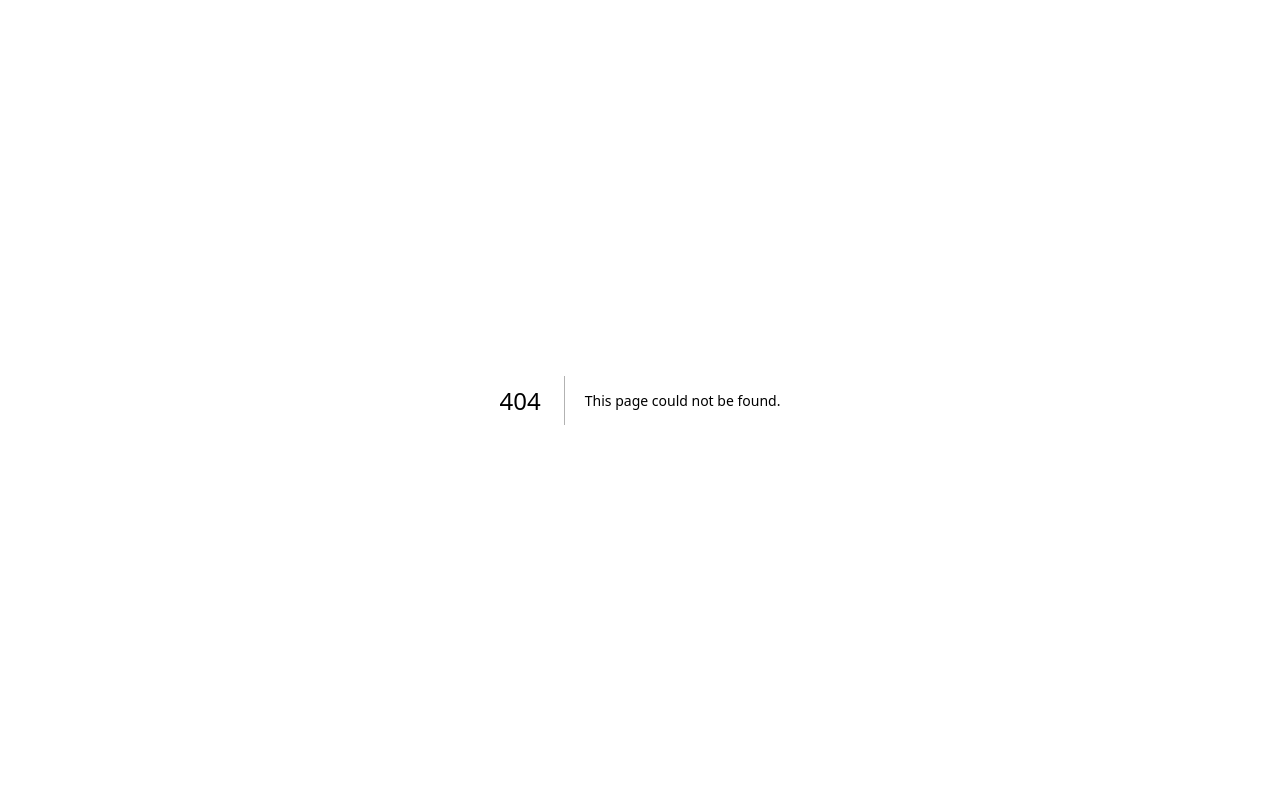
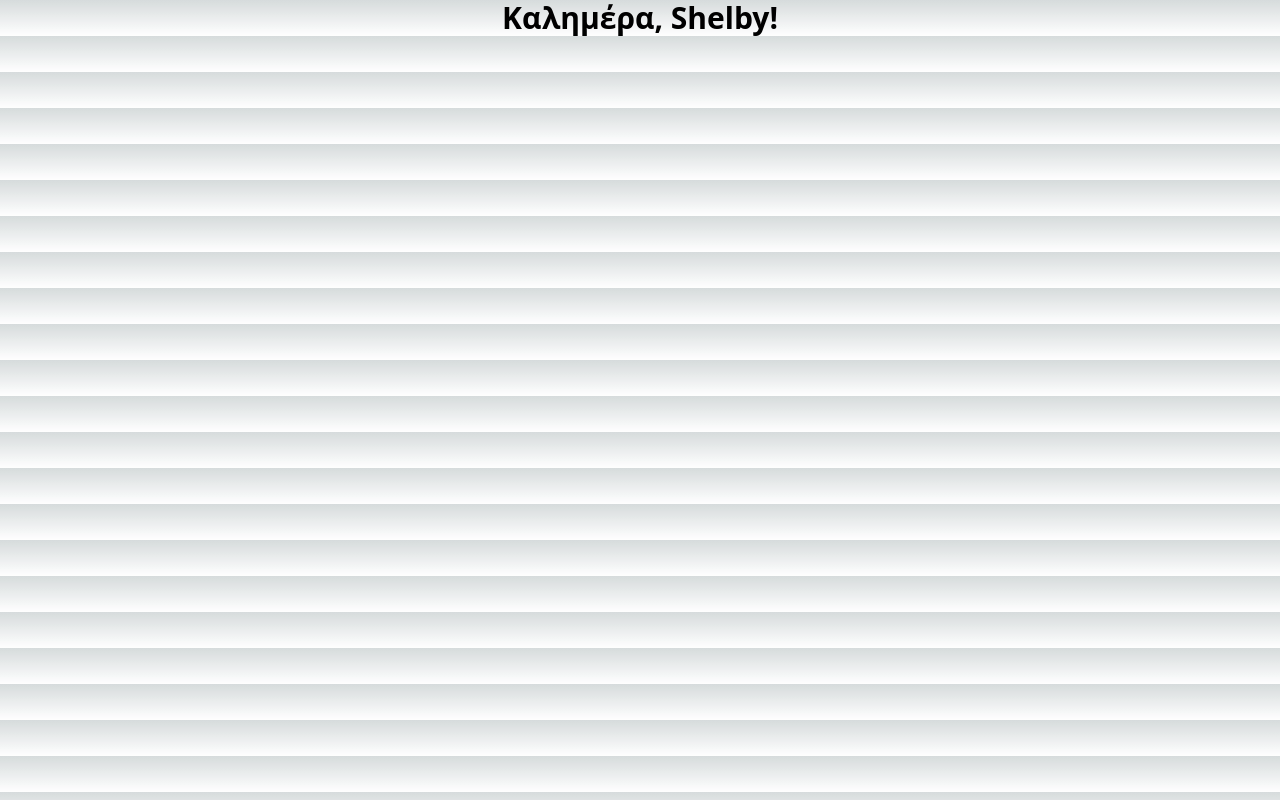
Before and after one commit to sp1222/language-day-by-day, a Next.js app: page /main in a window 1280 px wide. Before the commit this address had no page. Built offline with nearby package versions, Linux system fonts and the light colour scheme.

Commit message:
create some base pages

```diff
--- /dev/null
+++ b/src/app/about/page.tsx
@@ -0,0 +1,5 @@
+export default () => {
+  return <>
+    <h1 className="text-3xl font-bold text-center">About page</h1>
+  </>;
+}
--- a/src/app/layout.tsx
+++ b/src/app/layout.tsx
@@ -16,7 +16,7 @@ export default function RootLayout({
 }>) {
   return (
     <html lang="en">
-      <body className={inter.className}>{children}</body>
+      <body className="flex justify-center">{children}</body>
     </html>
   );
 }
--- /dev/null
+++ b/src/app/login/page.tsx
@@ -0,0 +1,7 @@
+export default () => {
+  return (
+    <>
+      <h1 className="text-3xl font-bold text-center">Login</h1>
+    </>
+  );
+}
--- /dev/null
+++ b/src/app/main/page.tsx
@@ -0,0 +1,9 @@
+export default () => {
+  const greeting = "Καλημέρα";
+  const name = "Shelby";
+  return (
+    <h1 className="text-3xl font-bold text-center">
+      {greeting}, {name}!
+    </h1>
+  );
+}
--- a/src/app/page.tsx
+++ b/src/app/page.tsx
@@ -1,8 +1,8 @@
 
 export default function Home() {
   return (
-    <main className="flex min-h-screen flex-col items-center justify-between p-24">
-      Language Day-by-Day
+    <main>
+      <h1 className="text-3xl font-bold text-center">Language Day-by-Day</h1>
     </main>
   );
 }
```
Also changed, not shown: src/app/globals.css (+2 -5 lines).
